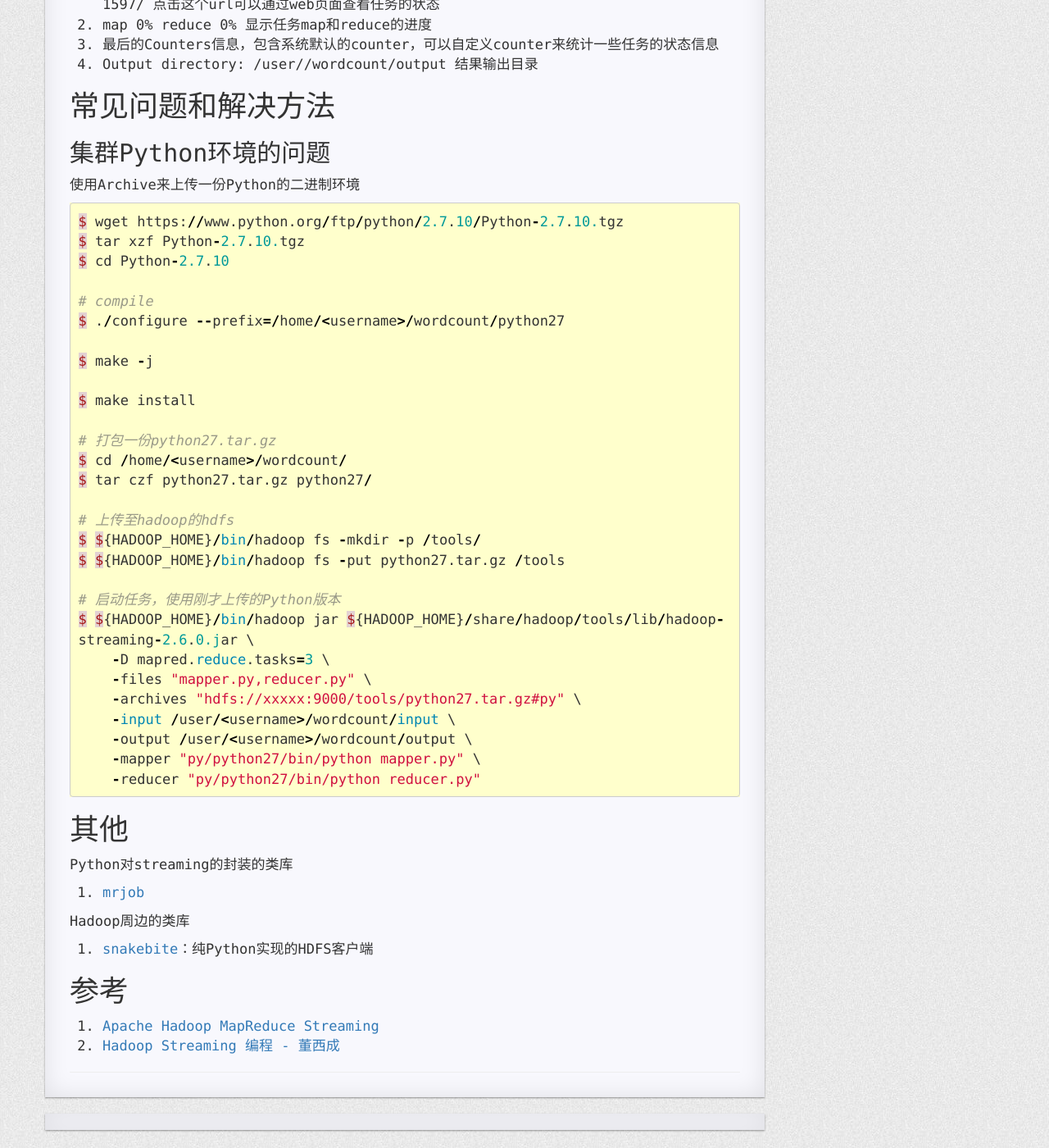
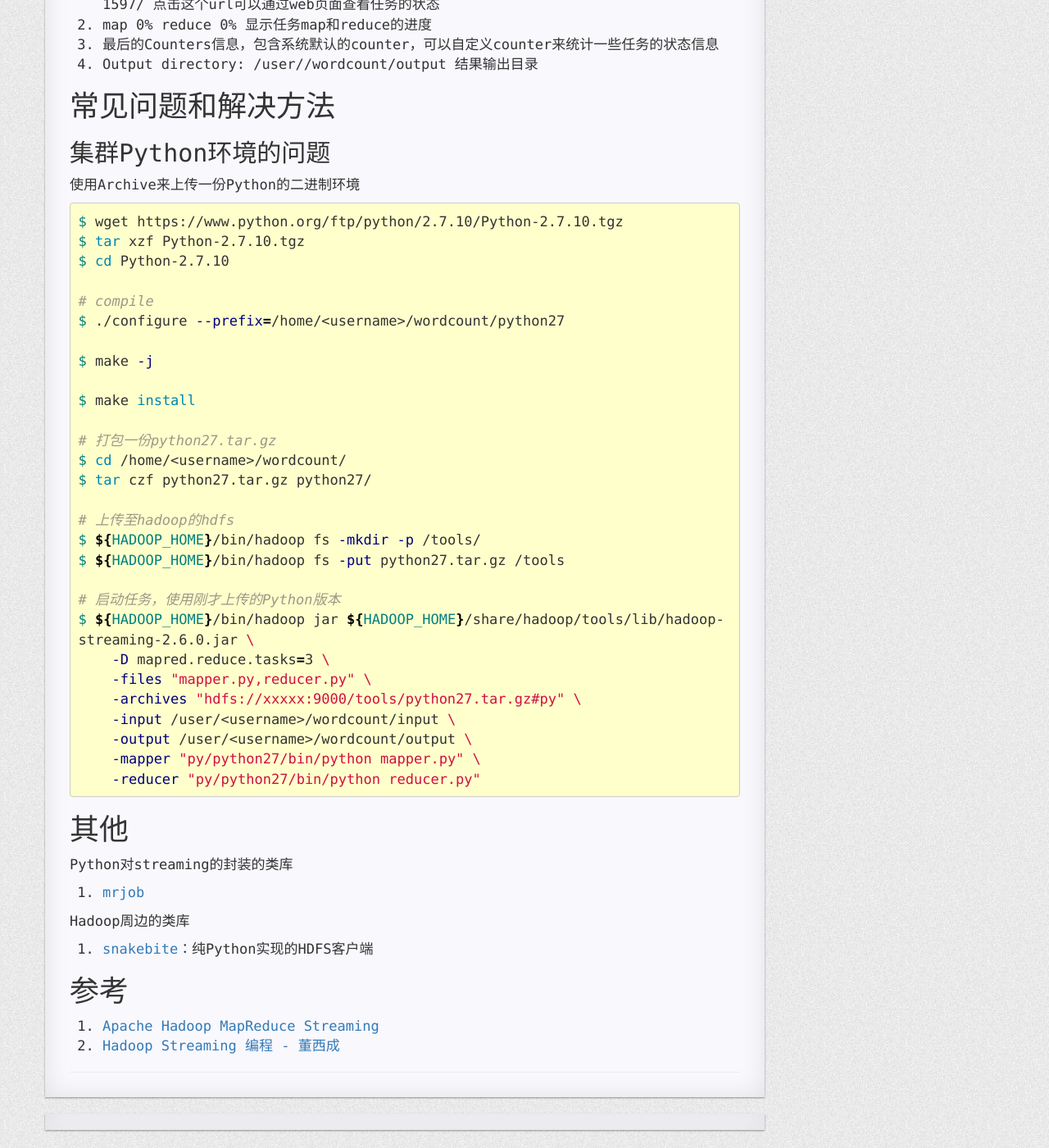
Before and after one commit to icejoywoo/icejoywoo.github.io, a Jekyll site: the page built from _posts/2015-09-28-introduction-to-hadoop-streaming.md, in a window 1280 px wide and 1400 px high, scrolled down 8954 px. Shown: the whole window at 82% size. Built offline with Jekyll 4.4.1, drawn with Linux system fonts in a browser that asks for light colours; nearby versions of some CDN libraries; Markdown is read by kramdown in place of the engine named in the settings; comment, search, counter and statistics services are not loaded.

Commit message:
fix format

````diff
--- a/_posts/2015-09-28-introduction-to-hadoop-streaming.md
+++ b/_posts/2015-09-28-introduction-to-hadoop-streaming.md
@@ -374,7 +374,7 @@ packageJobJar: [mapper.py, reducer.py, /tmp/hadoop-unjar707084306300214621/] []
 
 使用Archive来上传一份Python的二进制环境
 
-```python
+```bash
 $ wget https://www.python.org/ftp/python/2.7.10/Python-2.7.10.tgz
 $ tar xzf Python-2.7.10.tgz
 $ cd Python-2.7.10
````
